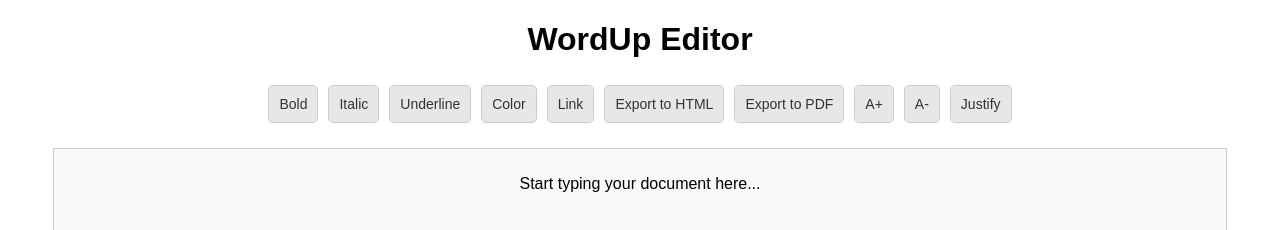
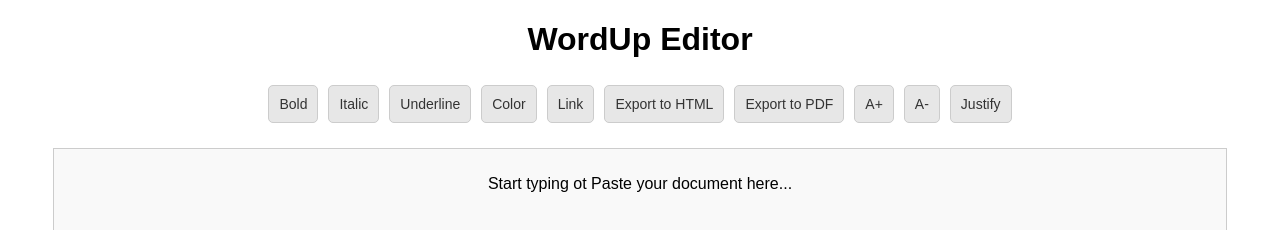
Before and after one commit to Ranisesh/wordup25, a plain HTML site: page index.html in a window 1280 px wide. Shown: the top 230 px of the page. Drawn offline with Linux system fonts and the light colour scheme.

Commit message:
Update index.html

```diff
--- a/index.html
+++ b/index.html
@@ -53,7 +53,7 @@
     <button onclick="justifyText()">Justify</button>
   </div>
   <div id="editor" contenteditable="true">
-    <p>Start typing your document here...</p>
+    <p>Start typing ot Paste your document here...</p>
   </div>
 
   <script src="https://cdnjs.cloudflare.com/ajax/libs/pdf-lib/1.17.1/pdf-lib.min.js"></script>
```
